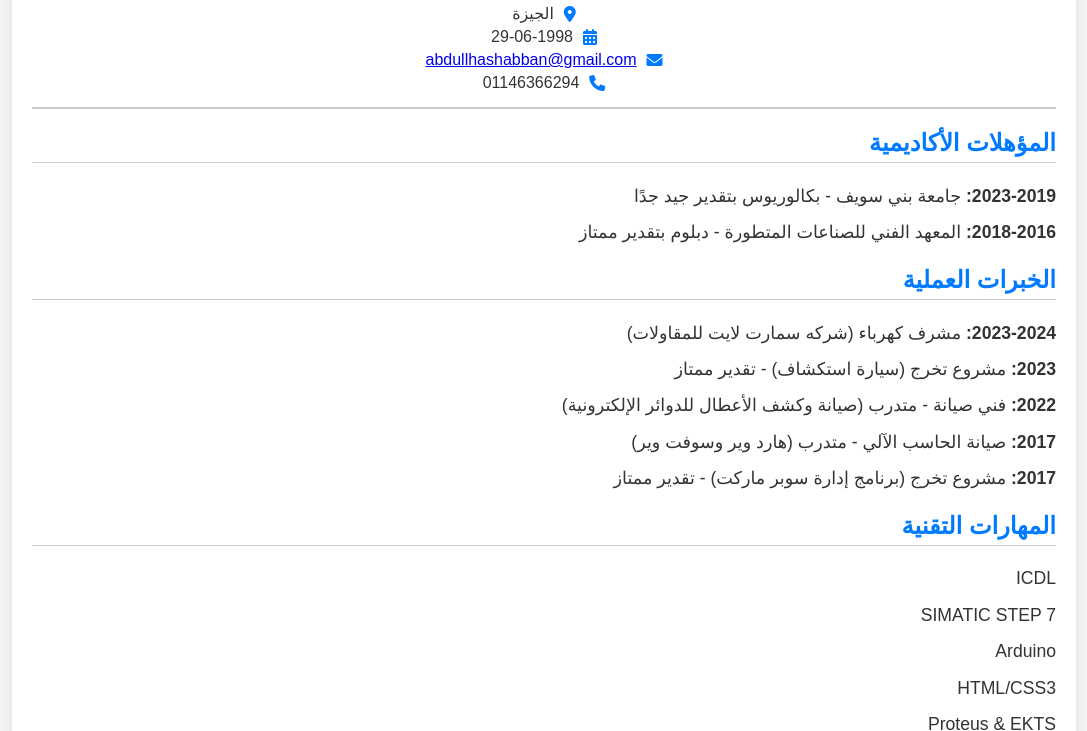
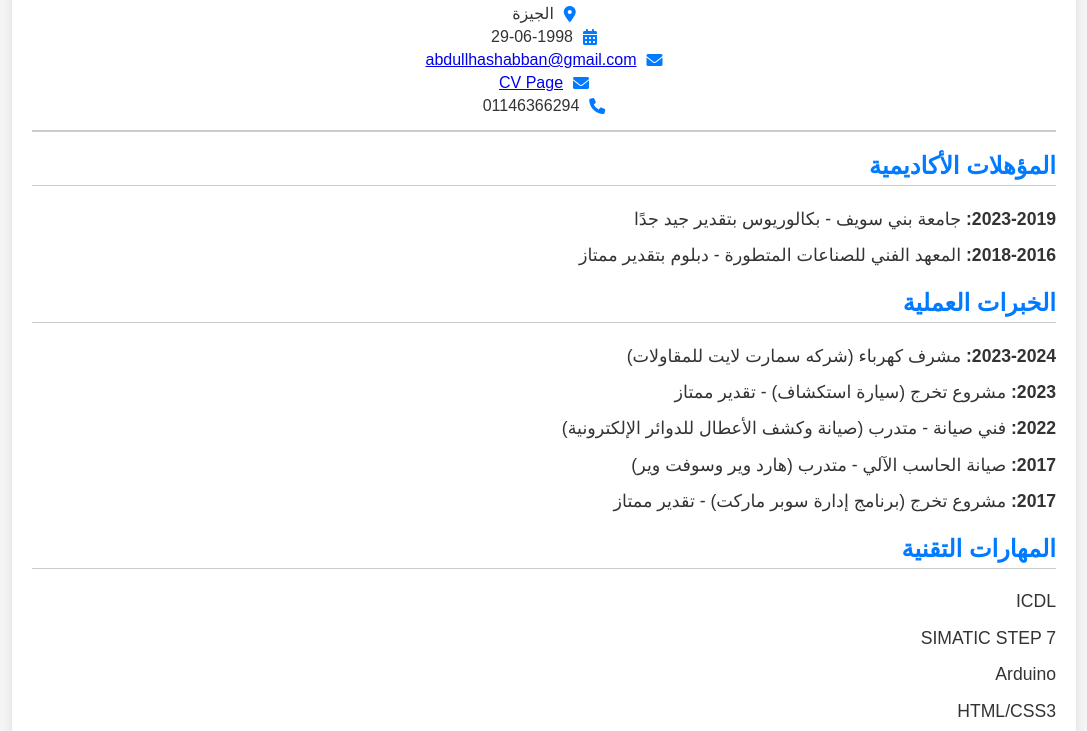
Before and after one commit to Abdullha29/My_CV, a plain HTML site: page index.html in a window 1280 px wide. Shown: the part 59-790 px from the top of the page, without its empty margins (96-1183 px from the left). Drawn offline with Linux system fonts and the light colour scheme.

Commit message:
Update index.html

```diff
--- a/index.html
+++ b/index.html
@@ -14,8 +14,8 @@
             <h1>عبدالله شعبان محمد</h1>
             <p><i class="fas fa-map-marker-alt"></i> الجيزة </p>
             <p> <i class="fas fa-calendar-alt"></i> 29-06-1998</p>
-
             <p><i class="fas fa-envelope"></i> <a href="mailto:abdullhashabban@gmail.com">abdullhashabban@gmail.com</a></p>
+             <p><i class="fas fa-envelope"></i> <a href="mailto:https://abdullha29.github.io/My_CV/">CV Page</a></p>
             <p><i class="fas fa-phone"></i> 01146366294</p>
         </header>
         <main>
```
